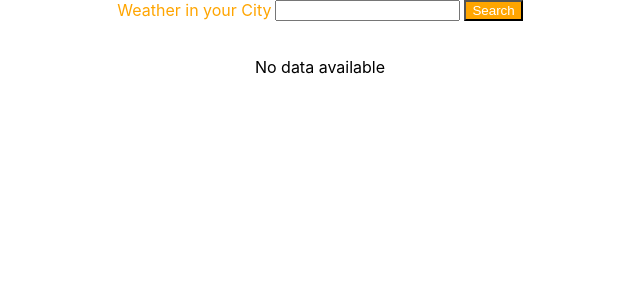
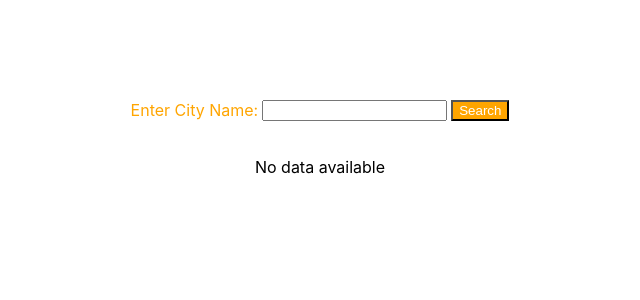
Before and after one commit to Deviprasad1819/my-app, a React (Create React App) app: page / in a window 1280 px wide. Shown: the top 300 px of the page, without its empty margins (320-960 px from the left). Built offline with nearby package versions, Linux system fonts and the light colour scheme.

Commit message:
Updated Stylesheet

```diff
--- a/src/App.css
+++ b/src/App.css
@@ -1,38 +1,42 @@
-.App {
+.container {
+  margin: 100px 300px 0px 300px;
+}
+
+.header {
   text-align: center;
 }
 
-.App-logo {
-  height: 40vmin;
-  pointer-events: none;
+.city-input {
+  display: flex;
+  justify-content: center;
+  gap: 4px;
 }
 
-@media (prefers-reduced-motion: no-preference) {
-  .App-logo {
-    animation: App-logo-spin infinite 20s linear;
+.weather-container {
+
+  @media(min-width: 900px) {
+    display: flex;
+    justify-content: center;
+    gap: 8px;
   }
 }
 
-.App-header {
-  background-color: #282c34;
-  min-height: 100vh;
-  display: flex;
-  flex-direction: column;
-  align-items: center;
-  justify-content: center;
-  font-size: calc(10px + 2vmin);
-  color: white;
+.forecast-card {
+  margin-bottom: 20px;
 }
 
-.App-link {
-  color: #61dafb;
+.forecast-table {
+  margin: auto;
+  border-collapse: collapse;
+  border: 1px solid black;
 }
 
-@keyframes App-logo-spin {
-  from {
-    transform: rotate(0deg);
-  }
-  to {
-    transform: rotate(360deg);
-  }
+.forecast-table th {
+  border: 1px solid black;
+  padding: 8px;
 }
+
+.forecast-table th.orange {
+  background-color: orange;
+  color: black;
+}
--- a/src/App.js
+++ b/src/App.js
@@ -1,5 +1,7 @@
+// App.js
 import React, { useState, useEffect } from 'react';
 import axios from 'axios';
+import './App.css';
 
 const App = () => {
   const [weatherData, setWeatherData] = useState(null);
@@ -43,59 +45,53 @@ const App = () => {
   };
 
   return (
-    <div >
-      <div style={{ justifyContent: 'center', display: 'flex', gap: '4px', }}>
-
-        <span style={{ color: 'orange' }}>Weather in your City</span>
-        <input type="text" id="city" value={city} onChange={handleCityChange} />
-        <button style={{ backgroundColor: 'orange', color: 'white' }} onClick={handleCityChange}>Search</button>
-      </div><br />
-      <div style={{ justifyContent: 'center', display: 'flex', gap: '8px', }}>
-
-
+    <div className="container">
+      <div className="header">
+        <div className="city-input">
+          <span style={{ color: 'orange' }}>Enter City Name:</span>
+          <input type="text" id="city" value={city} onChange={handleCityChange} />
+          <button style={{ backgroundColor: 'orange', color: 'white' }} onClick={handleSearch}>Search</button>
+        </div>
+      </div>
+      <br />
+      <div className="weather-container">
         {weatherData ? (
           <>
             {currentForecasts.map((forecast, index) => (
-              <div key={index} style={{ marginBottom: '20px' }}>
-                <table style={{ margin: 'auto', borderCollapse: 'collapse', border: '1px solid black' }}>
+              <div key={index} className="forecast-card">
+                <table className="forecast-table">
                   <thead>
                     <tr>
-                      <th colSpan="2" style={{ border: '1px solid black', padding: '8px', backgroundColor: 'orange', color: 'black' }}>Date:{forecast.dt_txt}</th>
+                      <th colSpan="2" className="orange">Date: {forecast.dt_txt}</th>
                     </tr>
                     <tr>
-                      <th colSpan="2" style={{ border: '1px solid black', padding: '8px' }}>Temperature</th>
+                      <th colSpan="2">Temperature</th>
                     </tr>
                     <tr>
-                      <th style={{ border: '1px solid black', padding: '8px' }}>Min </th>
-                      <th style={{ border: '1px solid black', padding: '8px' }}>Max </th>
+                      <th>Min</th>
+                      <th>Max</th>
                     </tr>
                   </thead>
                   <tbody>
-
                     <tr>
-                      <td style={{ border: '1px solid black', padding: '8px' }}>{forecast.main.temp_min}</td>
-                      <td style={{ border: '1px solid black', padding: '8px' }}>{forecast.main.temp_max}</td>
+                      <td>{forecast.main.temp_min}</td>
+                      <td>{forecast.main.temp_max}</td>
                     </tr>
                     <tr>
-                      <td style={{ border: '1px solid black', padding: '8px' }}>Pressure</td>
-                      <td style={{ border: '1px solid black', padding: '8px' }}>{forecast.main.pressure}</td>
+                      <td>Pressure</td>
+                      <td>{forecast.main.pressure}</td>
                     </tr>
                     <tr>
-                      <td style={{ border: '1px solid black', padding: '8px' }}>Humidity</td>
-                      <td style={{ border: '1px solid black', padding: '8px' }}>{forecast.main.humidity}</td>
+                      <td>Humidity</td>
+                      <td>{forecast.main.humidity}</td>
                     </tr>
                   </tbody>
                 </table>
               </div>
             ))}
-
-            <br />
-
-
-
           </>
         ) : (
-          <p >No data available</p>
+          <p>No data available</p>
         )}
       </div>
     </div>
```
